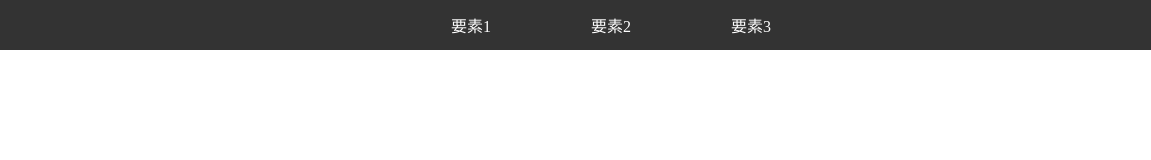
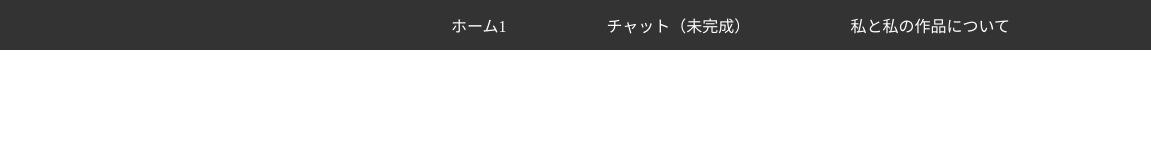
Before and after one commit to siyouryou5000choyen/gosen, a plain HTML site: page index.html in a window 1280 px wide. Shown: the full height of the page, 129-1280 px from the left. Drawn offline with Linux system fonts and the light colour scheme.

Commit message:
index.html

```diff
--- a/index.html
+++ b/index.html
@@ -17,9 +17,9 @@
 
         <nav class="nav-menu">
             <ul>
-                <li><a href="https://siyouryou5000choyen.github.io/gosen/">要素1</a></li>
-                <li><a href="#">要素2</a></li>
-                <li><a href="#">要素3</a></li>
+                <li><a href="https://siyouryou5000choyen.github.io/gosen/">ホーム1</a></li>
+                <li><a href="#">チャット（未完成）</a></li>
+                <li><a href="#">私と私の作品について</a></li>
             </ul>
         </nav>
         <div class="right-space"></div>
```
